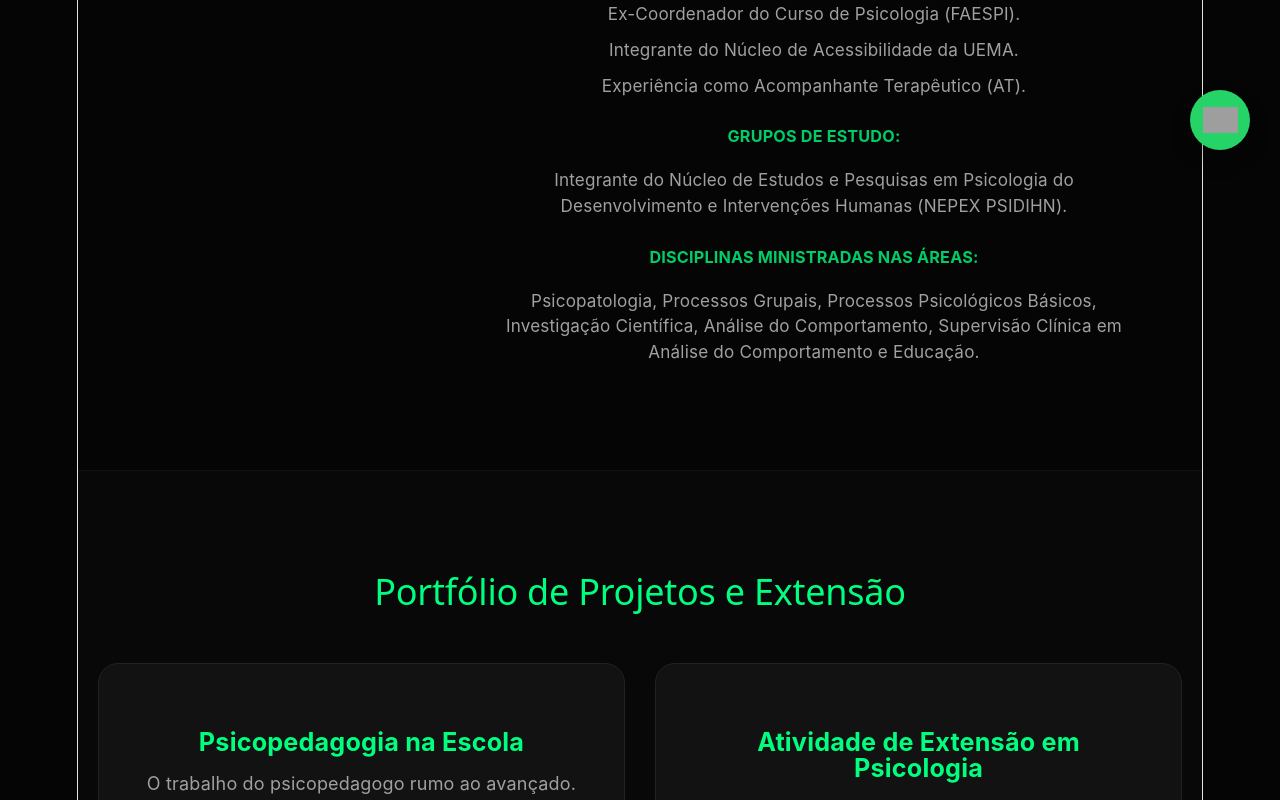
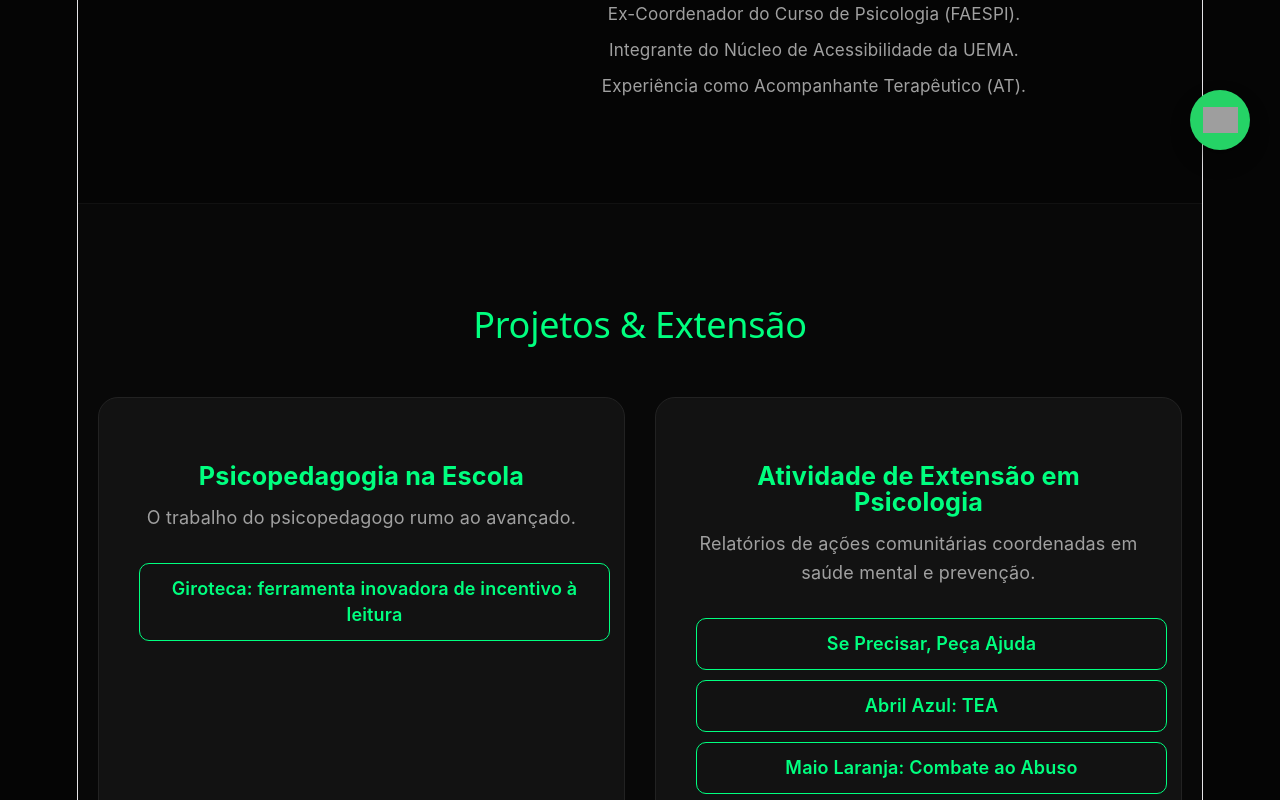
Before and after one commit to psilucaslima/portfolio-react, a React (Vite) app: page / in a window 1280 px wide. Shown: the part 620-1420 px from the top of the page. Built offline with nearby package versions, Linux system fonts and the light colour scheme; grey boxes are pictures that could not be loaded.

Commit message:
Update App.jsx

```diff
--- a/src/App.jsx
+++ b/src/App.jsx
@@ -91,27 +91,13 @@ function App() {
                 <li>Experiência como Acompanhante Terapêutico (AT).</li>
               </ul>
             </div>
-
-            <div className="cv-block">
-              <h3>GRUPOS DE ESTUDO:</h3>
-              <ul>
-                <li>Integrante do Núcleo de Estudos e Pesquisas em Psicologia do Desenvolvimento e Intervenções Humanas (NEPEX PSIDIHN).</li>
-              </ul>
-            </div>
-
-            <div className="cv-block">
-              <h3>DISCIPLINAS MINISTRADAS NAS ÁREAS:</h3>
-              <ul>
-                <li>Psicopatologia, Processos Grupais, Processos Psicológicos Básicos, Investigação Científica, Análise do Comportamento, Supervisão Clínica em Análise do Comportamento e Educação.</li>
-              </ul>
-            </div>
           </div>
         </div>
       </section>
 
       <section className="portfolio-section" id="portfolio">
         <div className="container">
-          <h2 className="section-title central">Portfólio de Projetos e Extensão</h2>
+          <h2 className="section-title central">Projetos & Extensão</h2>
           <div className="projects-grid">
             {projetos.slice(0, 2).map((proj, i) => (
               <div key={i} className="project-card">
@@ -147,7 +133,7 @@ function App() {
       <footer>
         <div className="container">
           <p>© 2026 - Me. Lucas Lima Ribeiro</p>
-          <p className="footer-sub">Psicólogo (CRP21/04438), Psicopedagogo e Professor</p>
+          <p className="footer-sub">Psicólogo, Psicopedagogo e Professor</p>
         </div>
       </footer>
     </div>
```
